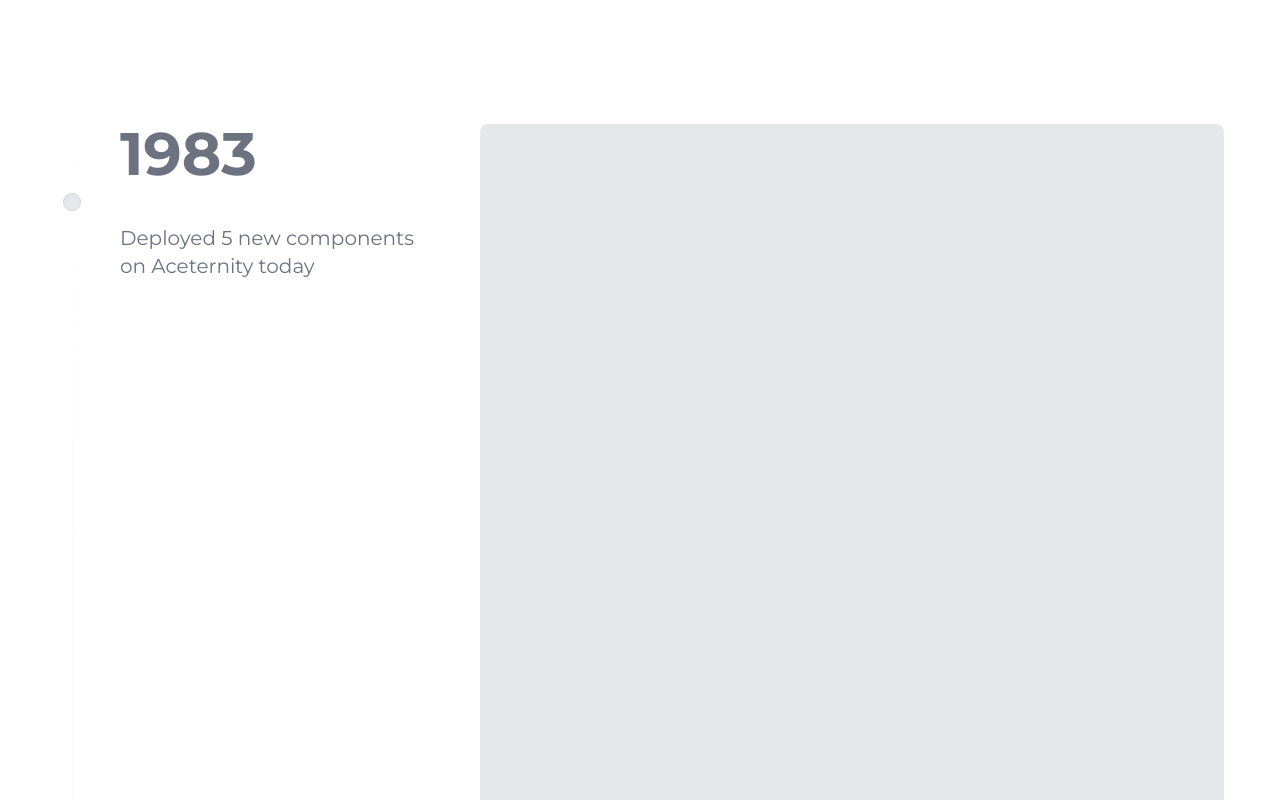
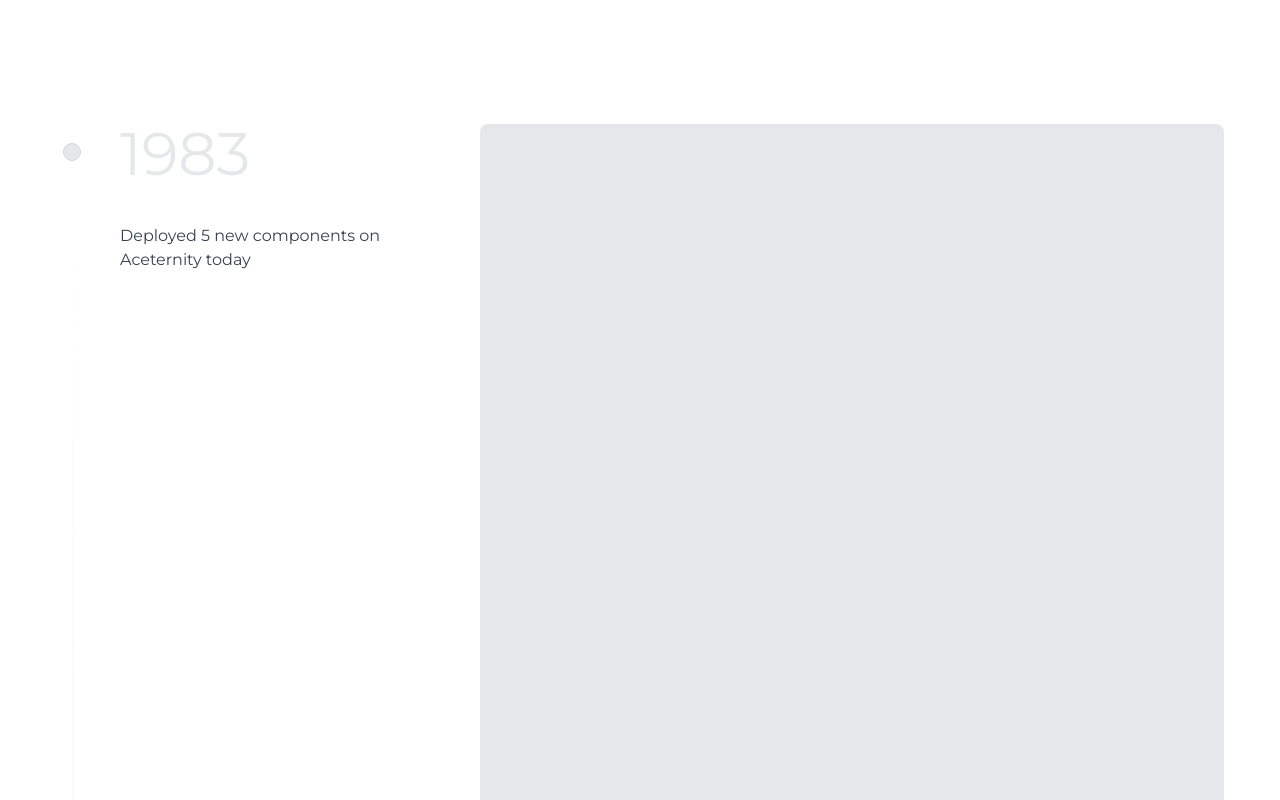
Before and after one commit to liuchiawei/nintendo-timeline, a Next.js app: page / in a window 1280 px wide. Shown: the part 1020-1820 px from the top of the page. Built offline with nearby package versions, Linux system fonts and the light colour scheme.

Commit message:
adjust timeline style

```diff
--- a/src/components/ui/background-lines.tsx
+++ b/src/components/ui/background-lines.tsx
@@ -17,7 +17,7 @@ export const BackgroundLines = ({
   return (
     <div
       className={cn(
-        "h-[20rem] md:h-screen w-full bg-white dark:bg-black",
+        "h-[20rem] md:h-screen w-full",
         className
       )}
     >
--- a/src/components/ui/timeline.tsx
+++ b/src/components/ui/timeline.tsx
@@ -37,15 +37,15 @@ export const Timeline = ({ data }: { data: TimelineEntry[] }) => {
             className="flex justify-start pt-10 md:pt-20 md:gap-10"
           >
             <div className="sticky flex flex-col md:flex-row z-40 items-center top-20 self-start max-w-xs lg:max-w-sm md:w-full">
-              <div className="h-10 absolute left-3 md:left-3 w-10 rounded-full bg-white dark:bg-black flex items-center justify-center">
+              <div className="h-10 absolute left-3 top-2 w-10 rounded-full bg-background flex items-center justify-center">
                 <div className="h-4 w-4 rounded-full bg-gray-200 dark:bg-gray-800 border border-gray-300 dark:border-gray-700 p-2" />
               </div>
               {/* {Desktop Time Section TODO: Delete after testing} */}
-              <div className="hidden md:block md:pl-20">
-                <h3 className="text-xl md:text-6xl font-bold text-gray-500 dark:text-gray-400">
+              <div className="hidden md:block pl-20">
+                <h3 className="text-6xl text-gray-200 dark:text-gray-700">
                   {item.time}
                 </h3>
-                <p className="mt-10 text-xl font-normal text-gray-500 dark:text-gray-400">
+                <p className="mt-10 text-md font-normal text-gray-700 dark:text-gray-400">
                   {item.content}
                 </p>
               </div>
@@ -81,7 +81,7 @@ export const Timeline = ({ data }: { data: TimelineEntry[] }) => {
               height: heightTransform,
               opacity: opacityTransform,
             }}
-            className="absolute inset-x-0 top-0 w-[2px] bg-gradient-to-t from-purple-500 via-blue-500 to-transparent from-[0%] via-[10%] rounded-full"
+            className="absolute inset-x-0 top-0 w-[2px] bg-gradient-to-t from-red-400 via-rose-600 to-transparent from-[0%] via-[10%] rounded-full"
           />
         </div>
       </div>
```
